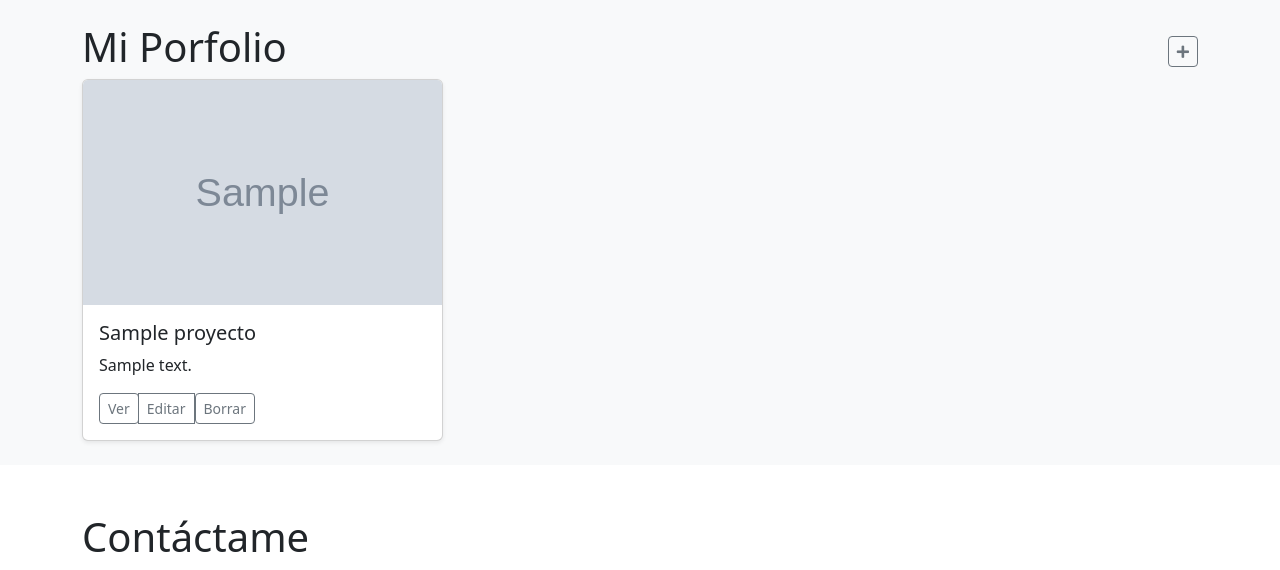
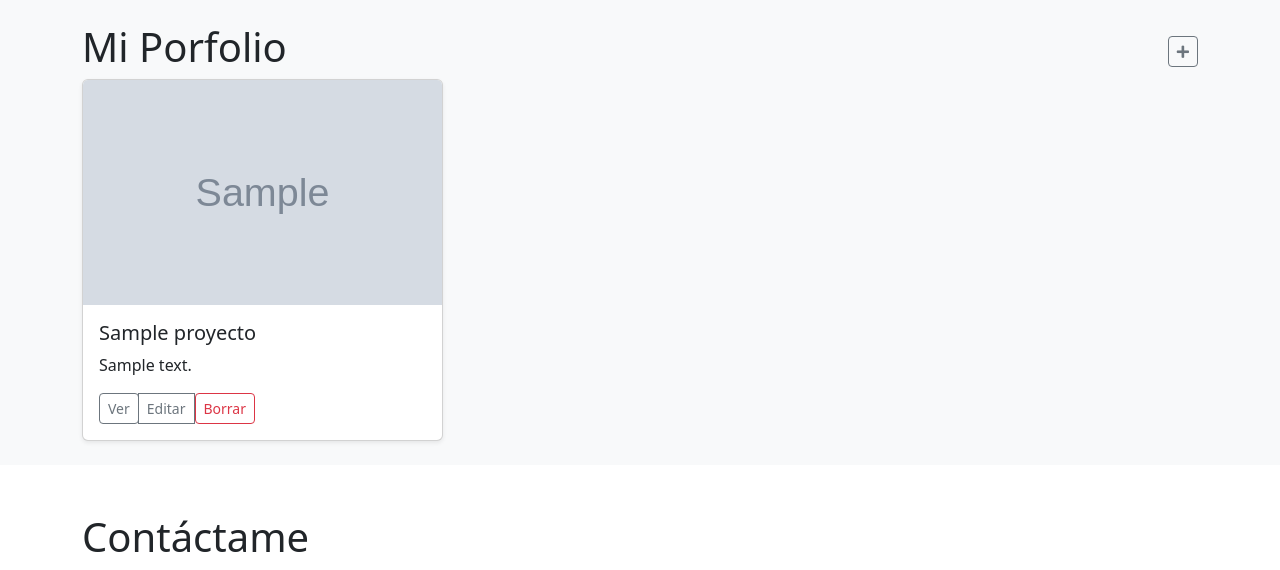
Before and after one commit to capaudaz/porfolio, a PHP site: page /index.php in a window 1280 px wide. Shown: the part 717-1287 px from the top of the page. Run offline with PHP 8.4, Linux system fonts and the light colour scheme; the visitor is signed in with stand-in values (Sample User, id 1); tables that the repository leaves empty or names only in its code hold one stand-in row (values such as "Sample post"); grey boxes marked "Sample" are stand-in pictures.

Commit message:
boton borrado rojo

```diff
--- a/views/modulos/cards.php
+++ b/views/modulos/cards.php
@@ -31,7 +31,7 @@
                     <?php
                       if(isset($_SESSION["inicioSesion"])){
                         echo "<button type='button' class='btn btn-sm btn-outline-secondary btnEditCard' idCard='".$proyecto['id']."' data-bs-toggle='modal' data-bs-target='#modalEditarTarjeta'>Editar</button>";
-                        echo "<a href='controllers/eliminar.php?id=".$proyecto['id']."' name='eliminarProyecto' id='eliminarProyecto'><button type='button' class='btn btn-sm btn-outline-secondary btnDeleteCard'>Borrar</button></a>";
+                        echo "<a href='controllers/eliminar.php?id=".$proyecto['id']."' name='eliminarProyecto' id='eliminarProyecto'><button type='button' class='btn btn-sm btn-outline-danger btnDeleteCard'>Borrar</button></a>";
                       };
                     ?>
 
```
